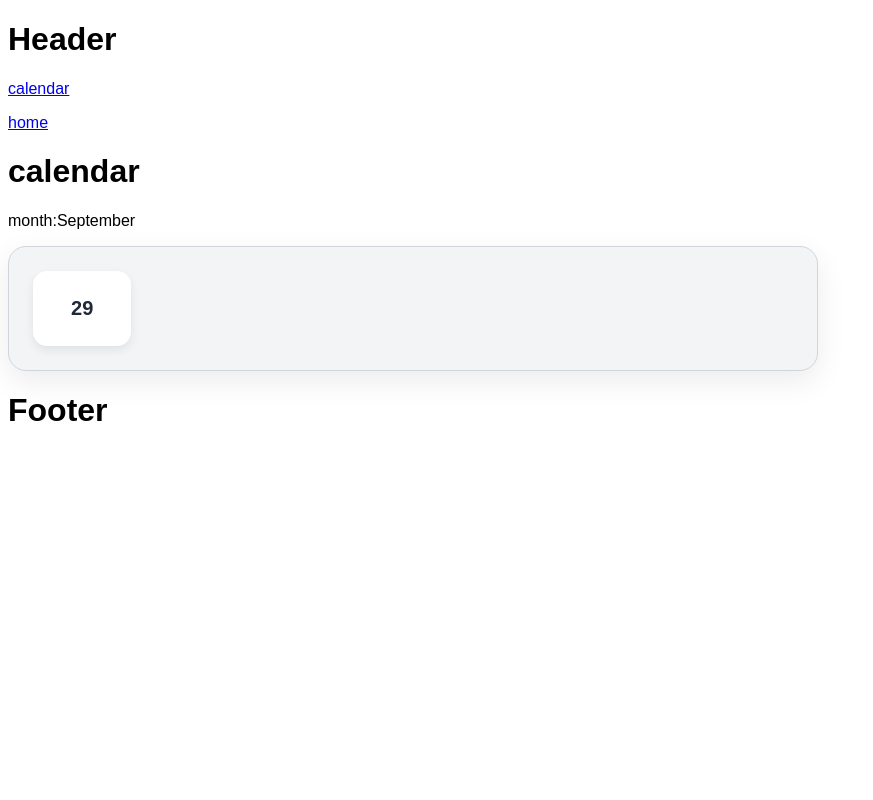
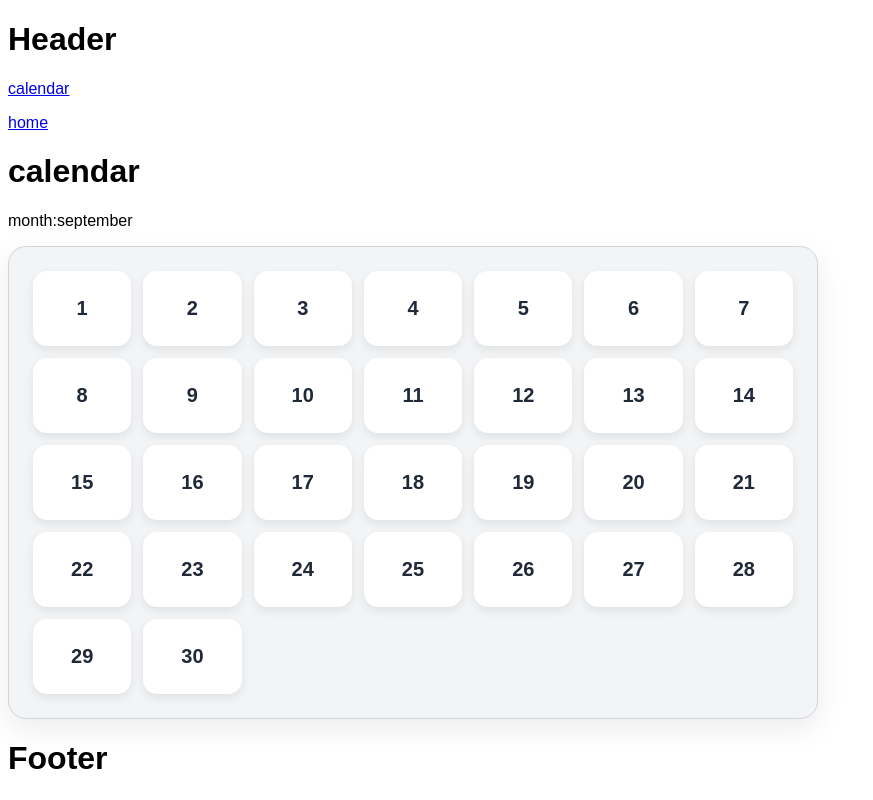
Before and after one commit to ngRR228/gym-tracker, a React (Vite) app in the folder gymTracker/: page /calendar in a window 1280 px wide. Shown: the whole page, without its empty margins (0-873 px from the left). Built offline with nearby package versions, Linux system fonts and the light colour scheme.

Commit message:
calendar is working depending on the month and rendering all days

```diff
--- a/gymTracker/src/app/App.tsx
+++ b/gymTracker/src/app/App.tsx
@@ -1,5 +1,5 @@
 
-import {  Route, Routes } from 'react-router-dom'
+import {  Route, Routes, useNavigate } from 'react-router-dom'
 import './App.css'
 import Header from '../pages/Header/Header'
 import HomePage from '../pages/HomePage/HomePage'
@@ -8,6 +8,8 @@ import CalendarPage from '../pages/CalendarPage/CalendarPage'
 import TrainigDay from '../pages/TrainigDay/TrainigDay'
 
 function App() {
+  //  const navigate = useNavigate()
+ //  navigate(`/${day.year}/${day.month}/${day.calendarDay}` , {state: {day: day}})
 
   return (
     <>
@@ -16,7 +18,8 @@ function App() {
     <Routes>
           <Route path='/' element={<HomePage/>} />
           <Route path='/calendar' element={<CalendarPage />} />
-          <Route path='/1' element={<TrainigDay/>} />
+         {/* <Route path={`/${day.year}/${day.month}/${day.calendarDay}`} element={<TrainigDay/>} />
+         <Route path="/:year/:month/:day" element={<CalendarPage />} /> */}
       </Routes>
       <Footer />
 
--- a/gymTracker/src/pages/CalendarPage/CalendarPage.tsx
+++ b/gymTracker/src/pages/CalendarPage/CalendarPage.tsx
@@ -2,11 +2,14 @@ import { useEffect, useState } from "react"
 import styles from "./CalendarPage.module.css"
 import { useNavigate } from "react-router-dom";
 import type { CalendarDay } from "../../shared/types/Day";
+import { useParams } from "react-router-dom";
+
+
 export default function CalendarPage () {
 
     const months: string[] = [
-  "January", "February", "March", "April", "May", "June",
-  "July", "August", "September", "October", "November", "December"
+  "january", "february", "march", "april", "may", "june",
+  "july", "august", "september", "october", "november", "december"
 ];
 
 const calendarDays: number[] = [
@@ -15,69 +18,40 @@ const calendarDays: number[] = [
   21, 22, 23, 24, 25, 26, 27, 28, 29, 30, 31
 ];
 
+
 const[mark, setMark] = useState<number[]>([])
 
 const [currentDay , setCurrentDay] = useState<Date>(new Date())
 const currentMonthNumber =  currentDay.getMonth()
 const currentMonth = months[currentMonthNumber]
+console.log(currentMonth);
 
 const[days, setDays] = useState<CalendarDay[]>([])
-//{year: currentDay.getFullYear(), month:currentMonth, calendarDay: currentDay.getDate(), id: `${currentDay.getFullYear()}-${currentMonth}-${currentDay.getDate()}` }
-//([{calendarDay:1 , month:'september', year:2026, id: 1 } , {calendarDay:2 , month:'september', year:2026, id: 2}, {calendarDay:3 , month:'september', year:2026, id:3},])
 let year = currentDay.getFullYear()
 let month: string = currentMonth
 let calendarDay = currentDay.getDate()
-let id = `${currentDay.getFullYear()}-${currentMonth}-${currentDay.getDate()}`
 
-    useEffect(() => {
-   setDays ([...days, {year: year, month:month, calendarDay: calendarDay, id: id }])
-    }, [])
-
-function generateDays (year , monthNumber ) {
-let month: string = months[monthNumber]
-let calendarDay = currentDay.getDate()
-let id = `${currentDay.getFullYear()}-${currentMonth}-${currentDay.getDate()}`
-
-// setDays(days.map((day) => {
-//    day.length > 0 ?  [...day , {year: year, month:month, calendarDay: calendarDay, id: id }] : day
-// }))
-//setDays([...days , {year: year, month:month, calendarDay: calendarDay, id: id }])
-
+function generateDays (year , monthNumber): CalendarDay[] {
+ let month: string = months[monthNumber]
+let daysAmount = []
+let daysInMonth = new Date(year , monthNumber + 1, 0).getDate()
+for(let day = 1 ; day <= daysInMonth ; day++){
+    daysAmount.push({
+        calendarDay: day ,
+        month: month ,
+        year: year,
+        id: `${year}-${month}-${calendarDay}`
+    })
+}
+return daysAmount
 
 }
-console.log(generateDays(currentDay.getFullYear() , currentDay.getMonth()));
+//console.log(generateDays(currentDay.getFullYear() , currentDay.getMonth()));
+useEffect(() => {
+setDays(generateDays(currentDay.getFullYear() , currentDay.getMonth()))
+}, [])
 
-//     let dayArr = days.map((day) => day.id)
-//     let newId = dayArr.length > 0 ? Math.max(...dayArr) + 1 : 1
-
-//     let caledarDayArr = days.map((day) => day.calendarDay)
-//     let newCalendarDay = caledarDayArr.length > 0  ? Math.max(...caledarDayArr) + 1 : 1
-
-// function addDays (days){
-//     // id
-//     let dayArr = days.map((day) => day.id)
-//     console.log(dayArr);
-//     let newId = dayArr.length > 0 ? Math.max(...dayArr) + 1 : 1
-//     console.log(newId);
-
-//     // calendarDay
-//     let caledarDayArr = days.map((day) => day.calendarDay)
-//     let newCalendarDay = caledarDayArr.length > 0  ? Math.max(...caledarDayArr) + 1 : 1
-
-//     //month
-
-//     //year
-
-
-//}
-//console.log(addDays(days));
-
-//     useEffect(() => {
-//    setDays ([...days, {calendarDay: newCalendarDay , month:"september", year:2026, id:newId}])
-//     }, [])
-
-// rename const[days, setDays] ,  func that generates days, month , years
-// returns a new array with Days
+let test1 = new Date (2026 , 4 , 14)
 
 
    const navigate =  useNavigate()
@@ -90,16 +64,14 @@ console.log(generateDays(currentDay.getFullYear() , currentDay.getMonth()));
     } else{
     setMark([...mark , day])
     }
-   // setActive(!active)
 
     setTimeout(() => {
    navigate(`/${day.year}/${day.month}/${day.calendarDay}` , {state: {day: day}})
     }, 1000);
     }
 
-    //сначала 15–20 минут сам проектируешь решение на бумаге/в коде,
-    // даже если оно кривое → потом приносишь мне и просишь только проверить логику,
-    // без готового решения. Это будет заметно полезнее для обучения.
+
+   // const {year , month , day} = useParams()
 
     return(
         <>
@@ -107,7 +79,7 @@ console.log(generateDays(currentDay.getFullYear() , currentDay.getMonth()));
         <p>month:{currentMonth}</p>
         <div className={styles.calendar}>
             {days.map((day) => (
-                <ul key={day.id}>
+                <ul key={day.calendarDay}>
                     <li className={styles.number}>
                         <button className={`${styles.buttonMark} ${mark.includes(day.calendarDay) ? styles.marked : ""}`}
                          onClick={() => {
--- /dev/null
+++ b/gymTracker/src/shared/types/MonthData.tsx
@@ -0,0 +1,4 @@
+export interface MonthData {
+  name: string;
+  days: number;
+}
```
